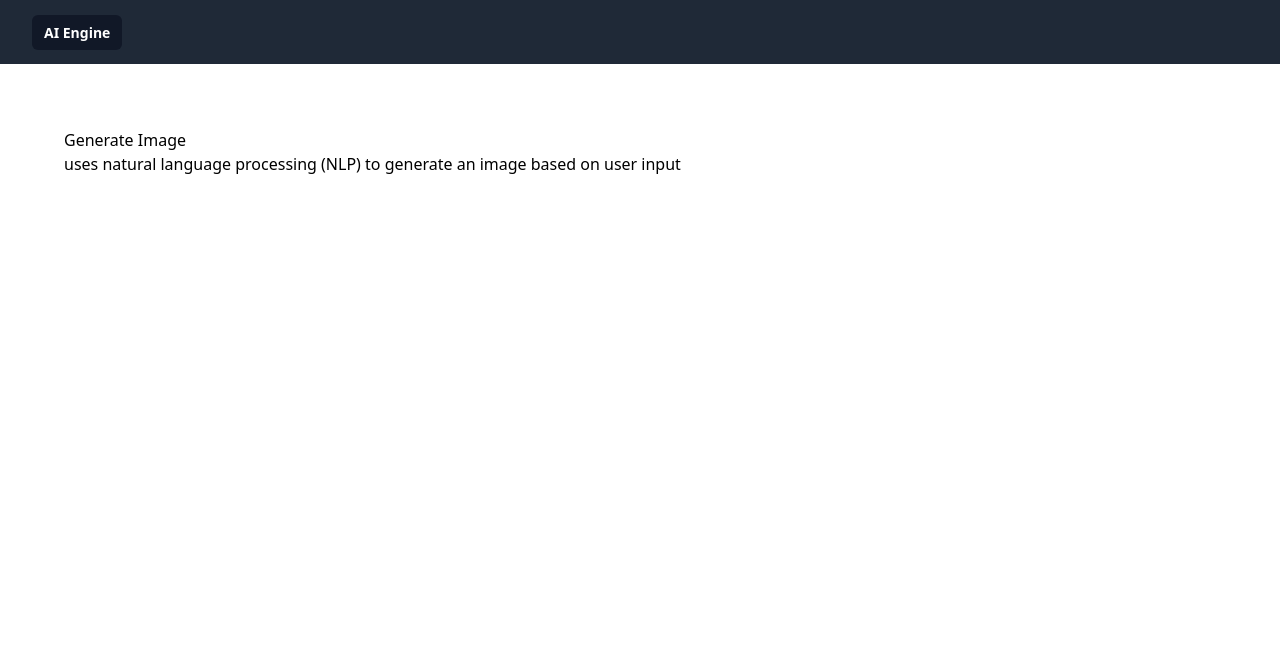
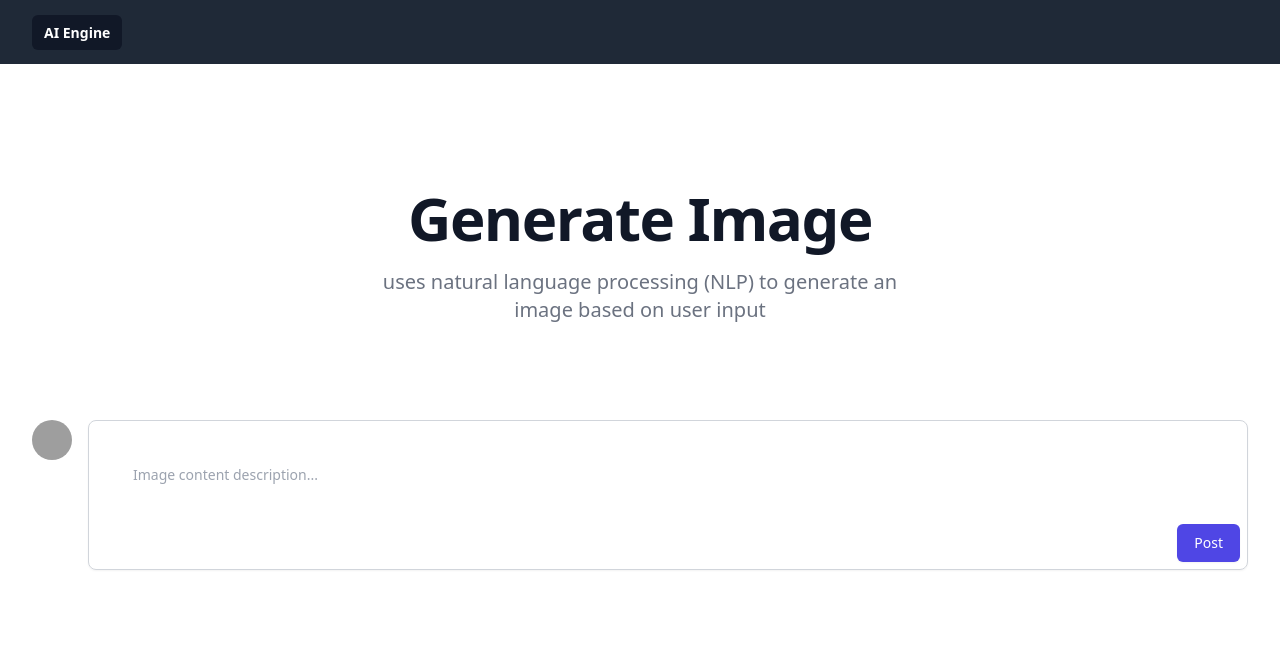
Before and after one commit to richardokonicha/ai-engine, a Flask app: page /imagegenerate in a window 1280 px wide. Shown: the top 665 px of the page. Run offline with Flask 3, Linux system fonts and the light colour scheme; parts of the project's set-up code (start-up, migrations or seed data) failed here and were passed over; some libraries are stand-ins or nearby versions; grey boxes are pictures that could not be loaded.

Commit message:
text to image completed

```diff
--- a/app/config.py
+++ b/app/config.py
@@ -12,7 +12,7 @@ logging.basicConfig(
 
 logger = logging.getLogger(__name__)
 
-required_variables = ['OPENAI_TOKEN']
+required_variables = ['OPENAI_KEY']
 
 for variable in required_variables:
     if variable not in os.environ:
@@ -27,4 +27,4 @@ DATABASE_URL = os.getenv('DATABASE_URL', "mongodb+srv://******:******@cluster0.v
 DB_NAME = os.getenv('DB_NAME', 'raznesi_bot')
 WEBSITE_URL = os.getenv('WEBSITE_URL', "https://queen.fugoku.com")
 
-OPENAI_TOKEN = os.getenv('OPENAI_TOKEN', "********")
+OPENAI_KEY = os.getenv('OPENAI_KEY', "********")
--- a/app/templates/base.html
+++ b/app/templates/base.html
@@ -1,9 +1,10 @@
-<!doctype html>
+<!DOCTYPE html>
 <html>
   <head>
-  <meta charset="UTF-8">
-  <meta name="viewport" content="width=device-width, initial-scale=1.0">
+    <meta charset="UTF-8" />
+    <meta name="viewport" content="width=device-width, initial-scale=1.0" />
     <script src="https://cdn.tailwindcss.com"></script>
+    <script src="{{ url_for('static', filename='scripts.js') }}"></script>
   </head>
 
   <body>
@@ -12,8 +13,7 @@
       {% include 'nav.html' %}
       <main>
         <div class="mx-auto max-w-7xl py-6 sm:px-6 lg:px-8">
-          {% block content %}
-          {% endblock %}
+          {% block content %} {% endblock %}
         </div>
       </main>
     </div>
--- /dev/null
+++ b/app/templates/gridimages.html
@@ -0,0 +1,25 @@
+<div class="bg-white">
+  <div class="mx-auto py-4 px-4 max-w-7xl sm:px-6 lg:px-6 lg:py-12">
+    <div class="space-y-12">
+      <ul
+        role="list"
+        class="space-y-12 sm:grid sm:grid-cols-2 sm:gap-x-6 sm:gap-y-12 sm:space-y-0 lg:grid-cols-3 lg:gap-x-8"
+      >
+        {% for image in images %}
+        <li>
+          <div class="space-y-4">
+            <div class="aspect-w-3 aspect-h-2">
+              <img
+                class="object-cover shadow-lg rounded-lg p-2"
+                src="{{image}}"
+                alt="{{image}}"
+              />
+            </div>
+          </div>
+        </li>
+
+        {% endfor %}
+      </ul>
+    </div>
+  </div>
+</div>
--- a/app/templates/route/imagegenerate.html
+++ b/app/templates/route/imagegenerate.html
@@ -1,21 +1,64 @@
-{% extends 'base.html' %}
-{% block content %}
+{% extends 'base.html' %} {% block content %}
 
 <div class="min-h-full">
-  <div class="py-10">
+  <div class="bg-white">
+    <div class="max-w-7xl mx-auto py-16 px-4 sm:py-24 sm:px-6 lg:px-8">
+      <div class="text-center">
+        <p
+          class="mt-1 text-4xl font-extrabold text-gray-900 sm:text-5xl sm:tracking-tight lg:text-6xl"
+        >
+          {{data.name}}
+        </p>
+        <p class="max-w-xl mt-5 mx-auto text-xl text-gray-500">
+          {{data.description}}
+        </p>
+      </div>
+    </div>
+  </div>
 
-    <main>
-      <div class="max-w-7xl mx-auto sm:px-6 lg:px-8">
-          {{data.name}}
+  <div class="flex items-start space-x-4">
+    <div class="flex-shrink-0">
+      <img
+        class="inline-block h-10 w-10 rounded-full"
+        src="https://images.unsplash.com/photo-1550525811-e5869dd03032?ixlib=rb-1.2.1&ixid=eyJhcHBfaWQiOjEyMDd9&auto=format&fit=facearea&facepad=2&w=256&h=256&q=80"
+        alt=""
+      />
+    </div>
 
-        <div>
-          {{data.description}}
+    <div class="min-w-0 flex-1">
+      <form method="post" onSubmit="return handleClick()" class="relative">
+        <div
+          class="p-8 border border-gray-300 rounded-lg shadow-sm overflow-hidden"
+        >
+          <label for="comment" class="sr-only">Add your comment</label>
+          <textarea
+            rows="3"
+            name="content"
+            id="content"
+            type="text"
+            class="block w-full p-3 resize-none sm:text-sm"
+            placeholder="Image content description..."
+            value="{{ request.form['content'] }}"
+          ></textarea>
         </div>
-      </div>
-    </main>
 
+        <div
+          class="absolute bottom-0 inset-x-0 pl-3 pr-2 py-2 flex justify-between"
+        >
+          <div class="flex items-center space-x-5"></div>
+          <div class="flex-shrink-0">
+            <button
+              type="submit"
+              class="inline-flex items-center px-4 py-2 border border-transparent text-sm font-medium rounded-md shadow-sm text-white bg-indigo-600"
+            >
+              Post
+            </button>
+          </div>
+        </div>
+      </form>
+    </div>
   </div>
+  {% include 'gridimages.html' %}
 </div>
 
-
 {% endblock %}
--- a/main.py
+++ b/main.py
@@ -1,11 +1,14 @@
 import os
-from flask import Flask, request, render_template
+import requests
+from flask import Flask, render_template, request, flash, redirect, url_for, send_file
+from app.utils import get_image_urls
+from app import config
+
+
 server = Flask(__name__, template_folder='app/templates')
-
-# from app import config
-
 # from app.middlewares.antiflood_middleware import antispam_func
 # from app.models import db
+
 data = [
         {
             "id": 1,
@@ -44,8 +47,22 @@ def speechrecognition():
     return render_template('route/speechrecognition.html', data=data[0])
 
 
-@server.route('/imagegenerate')
+@server.route('/imagegenerate', methods=('GET', 'POST'))
 def imagegenerate():
+    if request.method == 'POST':
+        content = request.form['content']
+        if not content:
+            flash('content is required!', 'alert')
+        else:
+            try:
+                urls = get_image_urls(content)
+                # response = requests.get(url, stream=True)
+                # data_repo = response.content
+                server.logger.info(f'{content} created an image')
+                return render_template('route/imagegenerate.html', data=data[1], images=urls)
+            except Exception as e:
+                print(e)
+                flash('Image creation error! Please, try something else.', 'alert')
     return render_template('route/imagegenerate.html', data=data[1])
 
 
```
Also changed, not shown: app/utils.py (added, +18 -0 lines), test.py (added, +52 -0 lines). Lines whose indentation alone changed are shown as unchanged.
